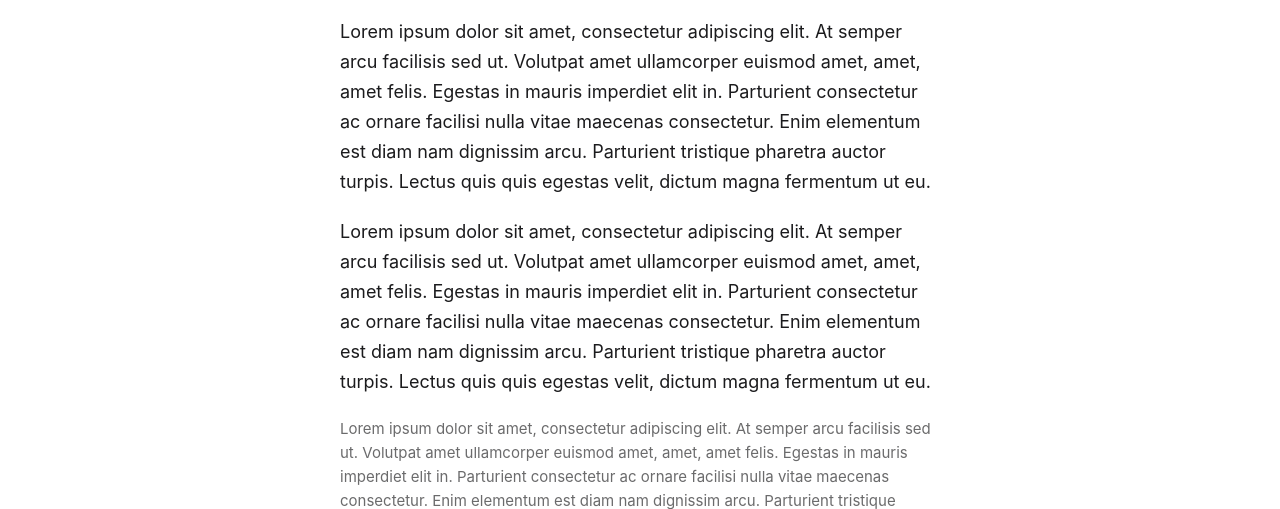
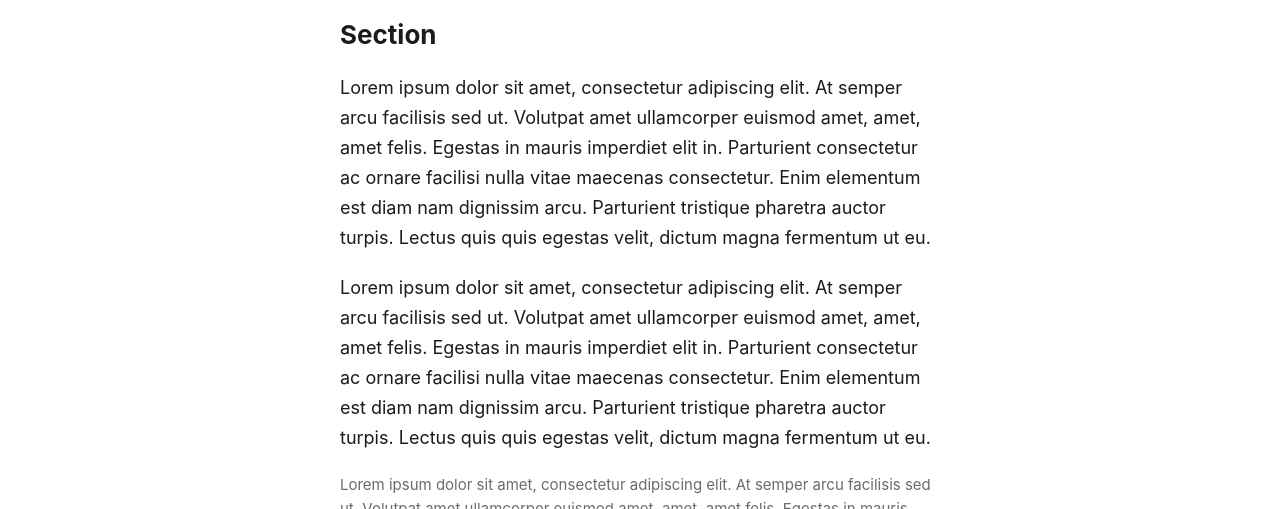
Before and after one commit to michaelwatchmaker/portfolio, a Gatsby site: page /project in a window 1280 px wide. Shown: the part 591-1100 px from the top of the page. Built offline with nearby package versions, Linux system fonts and the light colour scheme; Gatsby itself is replaced by a stand-in of ours.

Commit message:
Previewing Section

```diff
--- a/src/pages/project.js
+++ b/src/pages/project.js
@@ -22,6 +22,7 @@ const ProjectPage = () => {
                     <h1 className="title">Project Title</h1>
                 </section>
                 <section>
+                    <h2 className="section">Section</h2>
                     <p className="body">Lorem ipsum dolor sit amet, consectetur adipiscing elit. At semper arcu facilisis sed ut. Volutpat amet ullamcorper euismod amet, amet, amet felis. Egestas in mauris imperdiet elit in. Parturient consectetur ac ornare facilisi nulla vitae maecenas consectetur. Enim elementum est diam nam dignissim arcu. Parturient tristique pharetra auctor turpis. Lectus quis quis egestas velit, dictum magna fermentum ut eu.</p>
                     <p className="body">Lorem ipsum dolor sit amet, consectetur adipiscing elit. At semper arcu facilisis sed ut. Volutpat amet ullamcorper euismod amet, amet, amet felis. Egestas in mauris imperdiet elit in. Parturient consectetur ac ornare facilisi nulla vitae maecenas consectetur. Enim elementum est diam nam dignissim arcu. Parturient tristique pharetra auctor turpis. Lectus quis quis egestas velit, dictum magna fermentum ut eu.</p>
                     <p className="meta meta-alt">Lorem ipsum dolor sit amet, consectetur adipiscing elit. At semper arcu facilisis sed ut. Volutpat amet ullamcorper euismod amet, amet, amet felis. Egestas in mauris imperdiet elit in. Parturient consectetur ac ornare facilisi nulla vitae maecenas consectetur. Enim elementum est diam nam dignissim arcu. Parturient tristique pharetra auctor turpis. Lectus quis quis egestas velit, dictum magna fermentum ut eu.</p>
```
